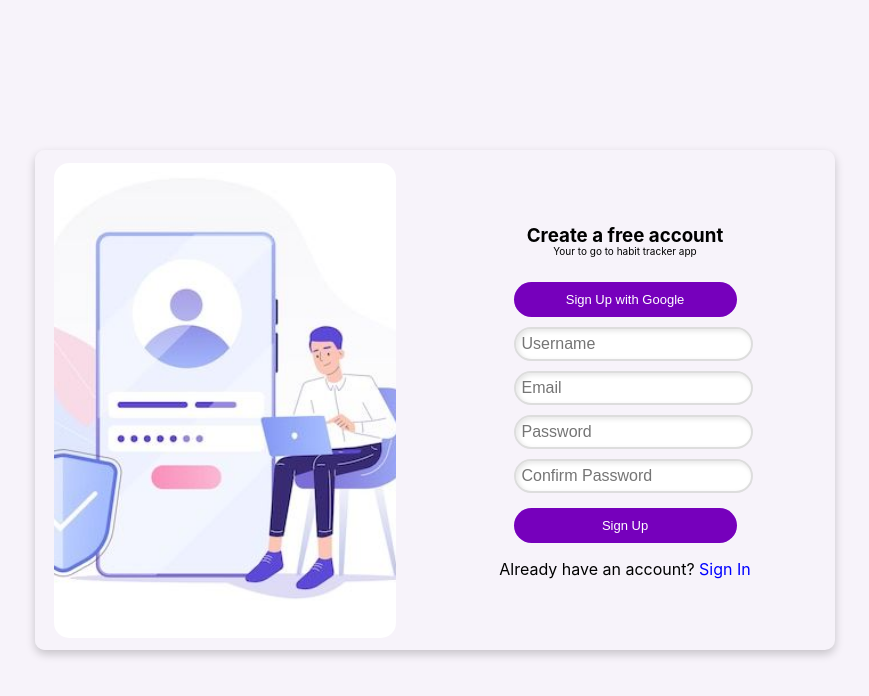
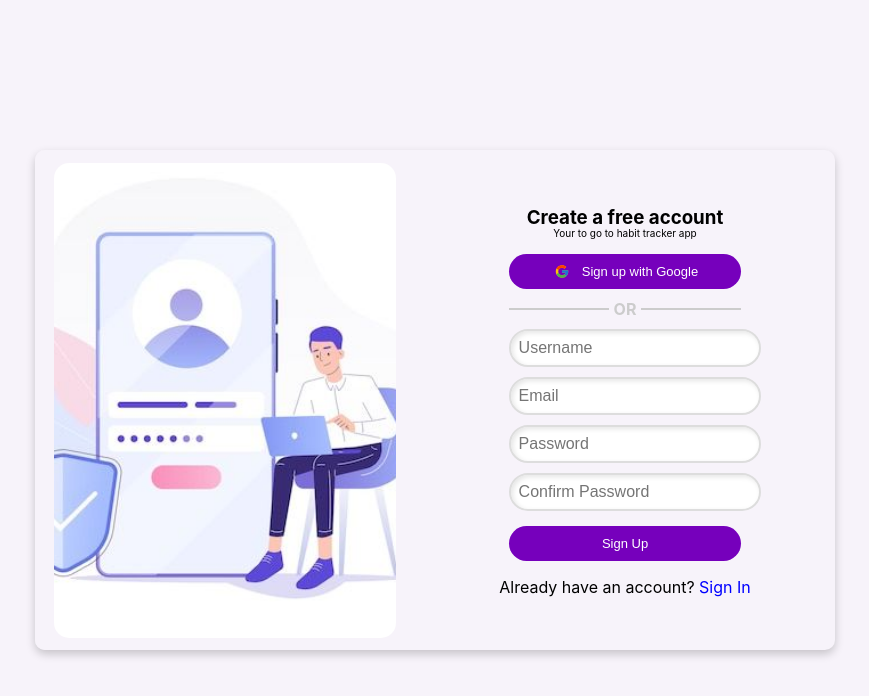
Before and after one commit to Kendi-prog/todo-habit-tracker, a React (Create React App) app: page /authform in a window 1280 px wide. Shown: the top 696 px of the page, without its empty margins (205-1074 px from the left). Built offline with nearby package versions, Linux system fonts and the light colour scheme.

Commit message:
adding the google icon and changing routing in the components

```diff
--- a/src/App.js
+++ b/src/App.js
@@ -2,8 +2,6 @@ import React from "react";
 import { BrowserRouter as Router, Routes, Route, Navigate } from "react-router-dom";
 
 import ToDo from "./ToDo App/components/todo.main/todo.main.component";
-import SignInForm from "./authentication/sign-in-form/sign-in-form.component";
-import SignUpForm from "./authentication/sign-up-form/sign-up-form.component";
 import AuthForm from "./authentication/auth-form/auth-form.component";
 
 
@@ -13,8 +11,6 @@ const App = () => {
       <Routes>
         <Route path="/" element={<Navigate to = "/authform"/>} />
         <Route path="/authform" element={<AuthForm />}/>
-        <Route path="/signup" element={<SignUpForm />}/>
-        <Route path="/signin" element={<SignInForm />}/>
         <Route path="/todo" element={<ToDo />}/>
       </Routes>
     </Router>
--- a/src/authentication/auth-form/auth-form.styles.jsx
+++ b/src/authentication/auth-form/auth-form.styles.jsx
@@ -26,9 +26,8 @@ export const ImageContainer = styled.div`
   align-items: center;
   justify-content: center;
   background: #F7F3FA;
-  transition: transform 0.5s ease-in-out, opacity 0.5s ease-in-out; /* Added transition */
+  transition: transform 0.5s ease-in-out, opacity 0.5s ease-in-out;
   order: ${(props) => (props.isSignUp ? "0" : "1")};
-  //opacity: ${(props) => (props.isSignUp ? "1" : "0")}; /* Fades out when not active */
   transform: ${(props) => (props.isSignUp ? "translateX(0)" : "translateX(-20px)")};
 `;
 
@@ -39,10 +38,9 @@ export const FormContainer = styled.div`
   align-items: center;
   justify-content: center;
   padding: 20px;
-  transition: transform 0.5s ease-in-out, opacity 0.5s ease-in-out; /* Added transition */
+  transition: transform 0.5s ease-in-out, opacity 0.5s ease-in-out;
   order: ${(props) => (props.isSignUp ? "1" : "0")};
-  //opacity: ${(props) => (props.isSignUp ? "1" : "0")}; /* Fades out when not active */
-  transform: ${(props) => (props.isSignUp ? "translateX(0)" : "translateX(-20px)")}; /* Slide effect */
+  transform: ${(props) => (props.isSignUp ? "translateX(0)" : "translateX(-20px)")};
 `;
 
 export const Image = styled.img`
--- a/src/authentication/sign-in-form/sign-in-form.component.jsx
+++ b/src/authentication/sign-in-form/sign-in-form.component.jsx
@@ -7,12 +7,12 @@ import { useNavigate } from "react-router-dom";
 
 import firebaseUtils from "../../utils/firebase";
 import {
-    FloatingLabel,
      FormContainer,
      StyledField,
      SubmitButton,
      Title,
      HorizontalLineContainer,
+     GoogleIcon,
 
 } from "./sign-in-form.styles";
 
@@ -62,16 +62,16 @@ const SignInForm = () => {
             >
                 {({ isSubmitting}) => (
                     <Form>
-                        <FloatingLabel>
+                        <div>
                             <StyledField type="email" name="email" placeholder="Email" />
                             <ErrorMessage name="email"/>
                             {/* <MdEmail /> */}
-                        </FloatingLabel>
-                        <FloatingLabel>
+                        </div>
+                        <div>
                             <StyledField type="password" name="password" placeholder="Password" />
                             <ErrorMessage name="password"/>
                             {/* <MdLock /> */}
-                        </FloatingLabel>
+                        </div>
                         <SubmitButton type="submit" disabled={isSubmitting}>
                             {isSubmitting ? "Signing in ..." : "Sign In"}
                         </SubmitButton>
@@ -85,6 +85,7 @@ const SignInForm = () => {
                     <hr />
                 </HorizontalLineContainer>
                 <SubmitButton onClick={() => handleGoogleSignIn(googleSignIn)}>
+                    <GoogleIcon />
                     Sign in with Google
                 </SubmitButton>
             </div>
--- a/src/authentication/sign-in-form/sign-in-form.styles.jsx
+++ b/src/authentication/sign-in-form/sign-in-form.styles.jsx
@@ -1,16 +1,9 @@
 import styled from "styled-components";
 import {Field} from "formik";
+import { FcGoogle } from "react-icons/fc";
 
 export const FormContainer = styled.div`
   background: #F7F3FA;
-//   padding: 30px;
-//   border-radius: 10px;
-//   box-shadow: 0 4px 10px rgba(0, 0, 0, 0.2);
-// //   width: 450px;
-// //   height: 250px;
-//   text-align: center;
-//   width: 100%;
-//   height:100%;
 `;
 
 export const Title = styled.h3`
@@ -41,31 +34,39 @@ export const StyledField = styled(Field)`
   }
 `;
 
-export const FloatingLabel = styled.div`
-  position: relative;
-  width: 100%;
-  //margin-top: 15px;
+// export const FloatingLabel = styled.div`
+//   position: relative;
+//   width: 100%;
 
-  label {
-    position: absolute;
-    left: 15px;
-    top: 50%;
-    transform: translateY(-50%);
-    font-size: 14px;
-    color: #777;
-    transition: all 0.3s;
-    pointer-events: none;
-  }
+//   label {
+//     position: absolute;
+//     left: 15px;
+//     top: 50%;
+//     transform: translateY(-50%);
+//     font-size: 14px;
+//     color: #777;
+//     transition: all 0.3s;
+//     pointer-events: none;
+//   }
 
-  input:focus + label,
-  input:not(:placeholder-shown) + label {
-    top: 5px;
-    font-size: 12px;
-    color: #007bff;
-  }
+//   input:focus + label,
+//   input:not(:placeholder-shown) + label {
+//     top: 5px;
+//     font-size: 12px;
+//     color: #007bff;
+//   }
+// `;
+
+
+export const GoogleIcon = styled(FcGoogle)`
+  width: 20px;
+  height: 15px;
+  margin-right: 10px;
 `;
 
 export const SubmitButton = styled.button`
+  display: flex;
+  justify-content: center;
   width: 100%;
   padding: 10px;
   margin-top: 20px;
@@ -90,15 +91,14 @@ export const HorizontalLineContainer = styled.div`
     margin-top: 20px;
 
     & hr {
-        // flex: 1;
         width: 100px;
         border: 0;
-        border-top: 2px solid #ccc; /* Style the horizontal line */
+        border-top: 2px solid #ccc;
     }
 
     & span {
-        padding: 0 5px; /* Spacing around the text */
-        color: #ccc; /* Text color */
-        font-weight: bold; /* Font weight */
+        padding: 0 5px;
+        color: #ccc;
+        font-weight: bold;
     }
 `
--- a/src/authentication/sign-up-form/sign-up-form.component.jsx
+++ b/src/authentication/sign-up-form/sign-up-form.component.jsx
@@ -11,8 +11,9 @@ import {
     Title,
     TitleText,
     StyledField,
-    FloatingLabel,
-    SubmitButton
+    SubmitButton,
+    HorizontalLineContainer,
+    GoogleIcon,
 } from "./sign-up-form.styles";
 
 const SignUpForm = () => {
@@ -76,7 +77,7 @@ const SignUpForm = () => {
             });
 
             alert("Account created successfully");
-            navigate("/signin");
+            navigate("/todo");
         } catch (error) {
             setErrorMessage({ email: "Email already in use"});
         }
@@ -87,7 +88,15 @@ const SignUpForm = () => {
         <FormContainer>
             <Title>Create a free account</Title>
             <TitleText>Your to go to habit tracker app</TitleText>
-            <SubmitButton onClick={() => googleSignUp(googleSignIn)}>Sign Up with Google</SubmitButton>
+            <SubmitButton onClick={() => googleSignUp(googleSignIn)}>
+                <GoogleIcon />
+                Sign up with Google
+            </SubmitButton>
+            <HorizontalLineContainer>
+                <hr />
+                <span>OR</span>
+                <hr />
+            </HorizontalLineContainer>
             <Formik
                 initialValues={initialValues}
                 validationSchema={validationSchema}
@@ -95,26 +104,26 @@ const SignUpForm = () => {
             >
                 {({ isSubmitting }) => (
                     <Form>
-                        <FloatingLabel>
+                        <div>
                             <StyledField type="text" name="username" placeholder="Username" />
                             {/* <label>Username</label> */}
-                            <ErrorMessage name="username" component="FloatingLabel" style={{ color: "red" }} />
-                        </FloatingLabel>
-                        <FloatingLabel>
+                            <ErrorMessage name="username" component="div" style={{ color: "red" }} />
+                        </div>
+                        <div>
                             <StyledField type="email" name="email" placeholder="Email" />
                             {/* <label>Email</label> */}
-                            <ErrorMessage name="email" component="FloatingLabel" style={{ color: "red" }} />
-                        </FloatingLabel>
-                        <FloatingLabel>
+                            <ErrorMessage name="email" component="div" style={{ color: "red" }} />
+                        </div>
+                        <div>
                             <StyledField type="password" name="password" placeholder="Password" />
                             {/* <label>Password</label> */}
-                            <ErrorMessage name="password" component="FloatingLabel" style={{ color: "red" }} />
-                        </FloatingLabel>
-                        <FloatingLabel>
+                            <ErrorMessage name="password" component="div" style={{ color: "red" }} />
+                        </div>
+                        <div>
                             <StyledField type="password" name="confirmPassword" placeholder="Confirm Password" />
                             {/* <label>Confirm Password</label> */}
-                            <ErrorMessage name="confirmPassword" component="FloatingLabel" style={{ color: "red" }} />
-                        </FloatingLabel>
+                            <ErrorMessage name="confirmPassword" component="div" style={{ color: "red" }} />
+                        </div>
                         <SubmitButton type="submit" disabled={isSubmitting}>
                             {isSubmitting ? "Signing up ..." : "Sign Up"}
                         </SubmitButton>
--- a/src/authentication/sign-up-form/sign-up-form.styles.jsx
+++ b/src/authentication/sign-up-form/sign-up-form.styles.jsx
@@ -1,16 +1,9 @@
 import styled from "styled-components";
 import {Field} from "formik";
+import { FcGoogle } from "react-icons/fc";
 
 export const FormContainer = styled.div`
   background: #F7F3FA;
-//   padding: 30px;
-//   border-radius: 10px;
-//   box-shadow: 0 4px 10px rgba(0, 0, 0, 0.2);
-// //   width: 450px;
-// //   height: 250px;
-//   text-align: center;
-//   width: 100%;
-//   height:100%;
 `;
 
 export const Title = styled.h3`
@@ -25,7 +18,7 @@ export const TitleText = styled.p`
 
 export const StyledField = styled(Field)`
   width: 100%;
-  padding: 6px;
+  padding: 8px;
   margin-top: 10px;
   border: 2px solid #ddd;
   border-radius: 55px;
@@ -41,31 +34,15 @@ export const StyledField = styled(Field)`
   }
 `;
 
-export const FloatingLabel = styled.div`
-  position: relative;
-  width: 100%;
-  //margin-top: 15px;
-
-  label {
-    position: absolute;
-    left: 15px;
-    top: 50%;
-    transform: translateY(-50%);
-    font-size: 14px;
-    color: #777;
-    transition: all 0.3s;
-    pointer-events: none;
-  }
-
-  input:focus + label,
-  input:not(:placeholder-shown) + label {
-    top: 5px;
-    font-size: 12px;
-    color: #007bff;
-  }
+export const GoogleIcon = styled(FcGoogle)`
+  width: 20px;
+  height: 15px;
+  margin-right: 10px;
 `;
 
 export const SubmitButton = styled.button`
+  display: flex;
+  justify-content: center;
   width: 100%;
   padding: 10px;
   margin-top: 15px;
@@ -81,3 +58,23 @@ export const SubmitButton = styled.button`
     background: #7600bc;
   }
 `;
+
+export const HorizontalLineContainer = styled.div`
+    display: flex;
+    align-items: center;
+    justify-content: center;
+    text-align: center;
+    margin-top: 10px;
+
+    & hr {
+        width: 100px;
+        border: 0;
+        border-top: 2px solid #ccc;
+    }
+
+    & span {
+        padding: 0 5px;
+        color: #ccc;
+        font-weight: bold;
+    }
+;`
```
